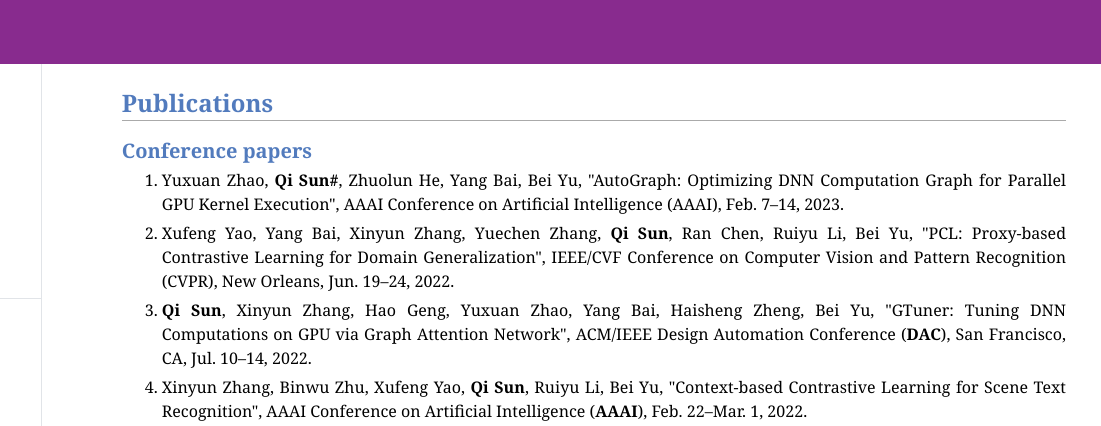
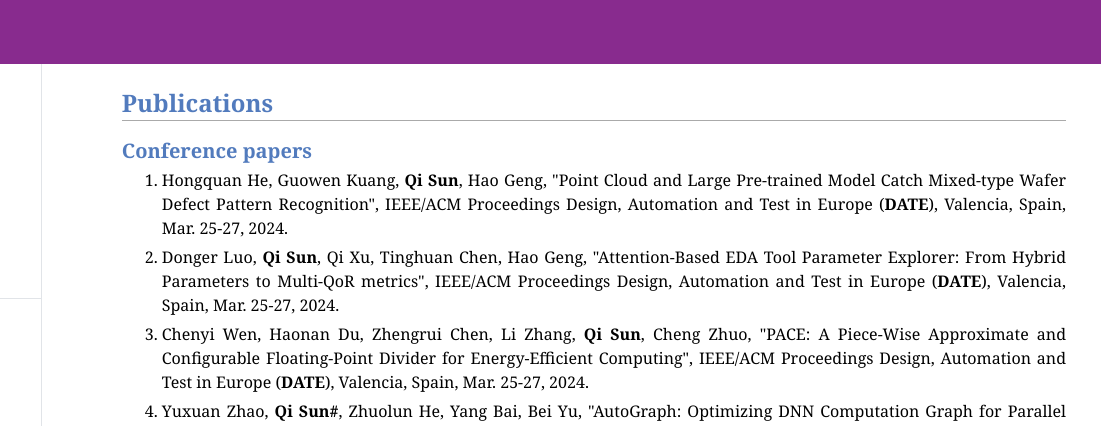
Before and after one commit to sqPoseidon/sqPoseidon.github.io, a plain HTML site: page publication.html in a window 1280 px wide. Shown: the top 426 px of the page, 179-1280 px from the left. Drawn offline with nearby package versions, Linux system fonts and the light colour scheme; some packages are replaced by stand-ins of ours.

Commit message:
update DATE

```diff
--- a/publication.html
+++ b/publication.html
@@ -54,6 +54,12 @@ MathJax.Hub.Config({
 <h2>Publications</h2>
 <h3>Conference papers</h3>
 <ol>
+<li><p>Hongquan He, Guowen Kuang, <b>Qi Sun</b>, Hao Geng, "Point Cloud and Large Pre-trained Model Catch Mixed-type Wafer Defect Pattern Recognition", IEEE/ACM Proceedings Design, Automation and Test in Europe (<b>DATE</b>), Valencia, Spain, Mar. 25-27, 2024. </p>
+</li>
+<li><p>Donger Luo, <b>Qi Sun</b>, Qi Xu, Tinghuan Chen, Hao Geng, "Attention-Based EDA Tool Parameter Explorer: From Hybrid Parameters to Multi-QoR metrics", IEEE/ACM Proceedings Design, Automation and Test in Europe (<b>DATE</b>), Valencia, Spain, Mar. 25-27, 2024. </p>
+</li>
+<li><p>Chenyi Wen, Haonan Du, Zhengrui Chen, Li Zhang, <b>Qi Sun</b>, Cheng Zhuo, "PACE: A Piece-Wise Approximate and Configurable Floating-Point Divider for Energy-Efficient Computing", IEEE/ACM Proceedings Design, Automation and Test in Europe (<b>DATE</b>), Valencia, Spain, Mar. 25-27, 2024. </p>
+</li>
 <li><p>Yuxuan Zhao, <b>Qi Sun#</b>, Zhuolun He, Yang Bai, Bei Yu, "AutoGraph: Optimizing DNN Computation Graph for Parallel GPU Kernel Execution", AAAI Conference on Artificial Intelligence (AAAI), Feb. 7–14, 2023.</p>
 </li>
 <li><p>Xufeng Yao, Yang Bai, Xinyun Zhang, Yuechen Zhang, <b>Qi Sun</b>, Ran Chen, Ruiyu Li, Bei Yu, "PCL: Proxy-based Contrastive Learning for Domain Generalization", IEEE/CVF Conference on Computer Vision and Pattern Recognition (CVPR), New Orleans, Jun. 19–24, 2022.</p>
```
